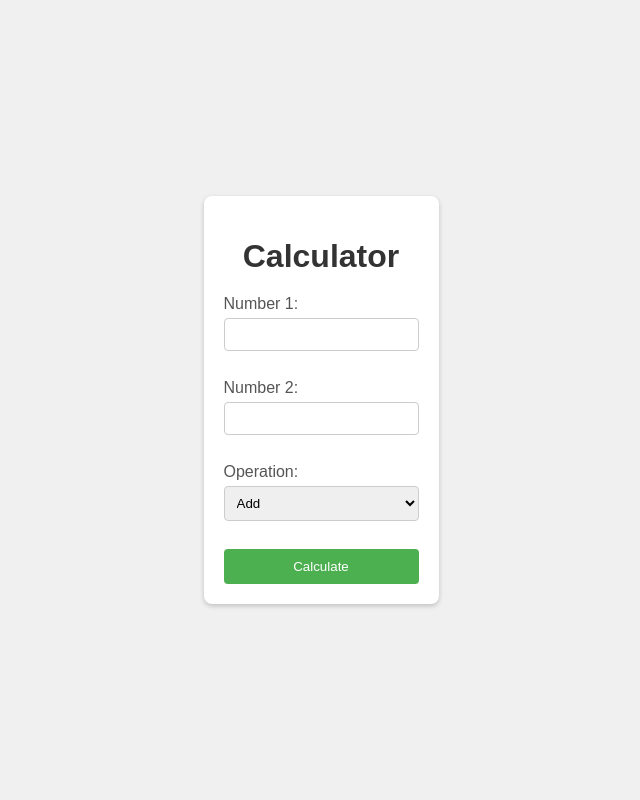
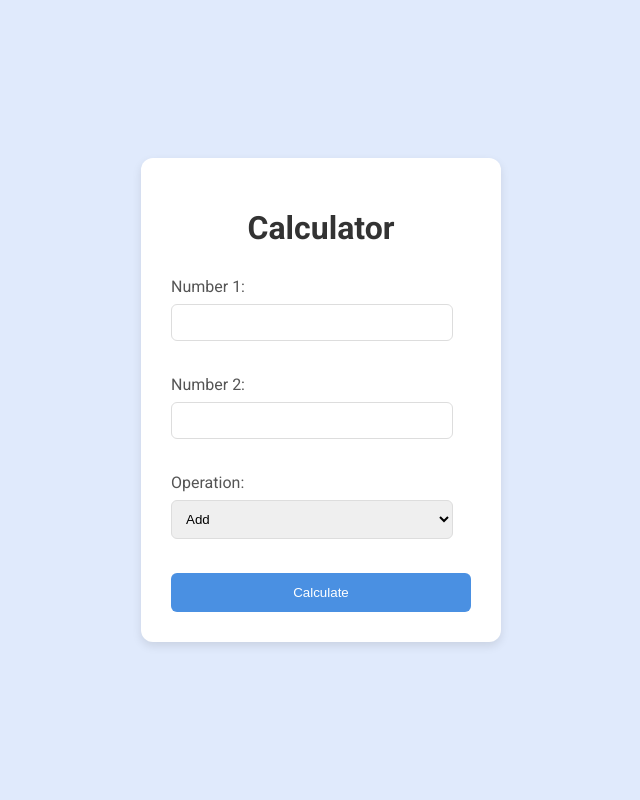
Before and after one commit to yoyo5053/FlaskCalculator, a Flask app: page / in a window 1280 px wide. Shown: the whole page, without its empty margins (319-959 px from the left). Run offline with Flask 3, Linux system fonts and the light colour scheme.

Commit message:
new design

```diff
--- a/templates/calculator.html
+++ b/templates/calculator.html
@@ -3,11 +3,14 @@
 <head>
     <meta charset="UTF-8">
     <meta name="viewport" content="width=device-width, initial-scale=1.0">
+    <link rel="preconnect" href="https://fonts.googleapis.com">
+    <link rel="preconnect" href="https://fonts.gstatic.com" crossorigin>
+    <link href="https://fonts.googleapis.com/css2?family=Roboto:wght@400;700&display=swap" rel="stylesheet">
     <title>Calculator</title>
     <style>
         body {
-            font-family: sans-serif;
-            background-color: #f0f0f0;
+    font-family: 'Roboto', sans-serif; /* Použití Google Font */
+    background-color: #e0eafc; /* Jemné modré pozadí */
     display: flex;
     justify-content: center;
     align-items: center;
@@ -17,56 +20,64 @@
 
 .calculator {
     background-color: #fff;
-            padding: 20px;
-            border-radius: 8px;
-            box-shadow: 0 2px 5px rgba(0, 0, 0, 0.2);
+    padding: 30px;
+    border-radius: 12px;
+    box-shadow: 0 4px 10px rgba(0, 0, 0, 0.1); /* Jemnější stínování */
+    width: 300px;
 }
 
 h1 {
     text-align: center;
-            margin-bottom: 20px;
+    margin-bottom: 30px;
     color: #333;
 }
 
 label {
     display: block;
-            margin-bottom: 5px;
+    margin-bottom: 8px;
     color: #555;
 }
 
 input[type="number"], select {
-            width: 100%;
-            padding: 8px;
-            margin-bottom: 10px;
-            border: 1px solid #ccc;
-            border-radius: 4px;
+    width: calc(100% - 18px); /* upravena šířka pro padding */
+    padding: 10px;
+    margin-bottom: 15px;
+    border: 1px solid #ddd;
+    border-radius: 6px;
     box-sizing: border-box;
+    transition: border-color 0.3s ease;
+}
+
+input[type="number"]:focus, select:focus {
+    border-color: #4a90e2; /* Zvýraznění aktivního pole */
+    outline: none;
 }
 
 input[type="submit"] {
     width: 100%;
-            background-color: #4CAF50;
+    background-color: #4a90e2; /* Moderní modrá */
     color: white;
-            padding: 10px 15px;
+    padding: 12px 20px;
     border: none;
-            border-radius: 4px;
+    border-radius: 6px;
     cursor: pointer;
     box-sizing: border-box;
+    transition: background-color 0.3s ease;
 }
 
 input[type="submit"]:hover {
-            background-color: #45a049;
+    background-color: #357abd;
 }
 
 .result {
-            margin-top: 20px;
+    margin-top: 30px;
     text-align: center;
-            font-size: 18px;
+    font-size: 20px;
     color: #333;
 }
 
 .error {
-            color: red;
+    color: #e74c3c;
 }
     </style>
 </head>
```
Lines whose indentation alone changed are shown as unchanged.
